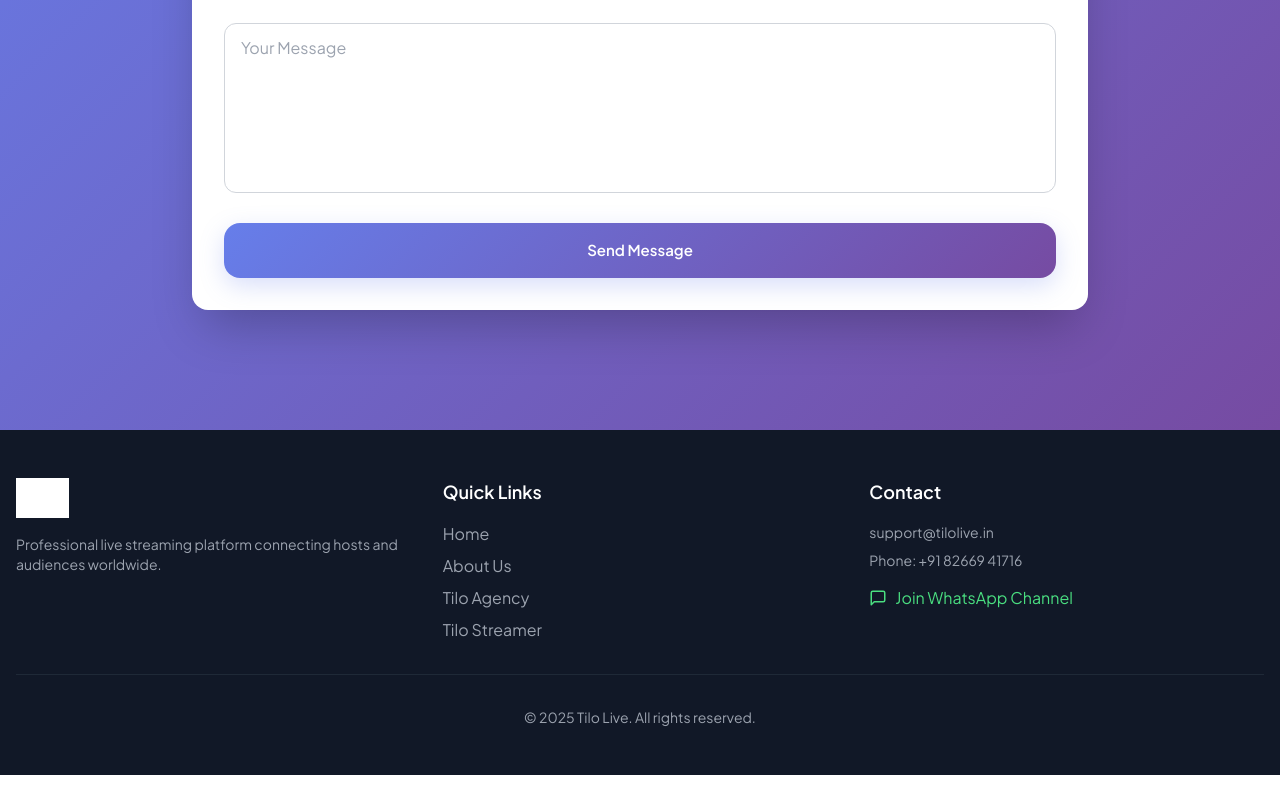
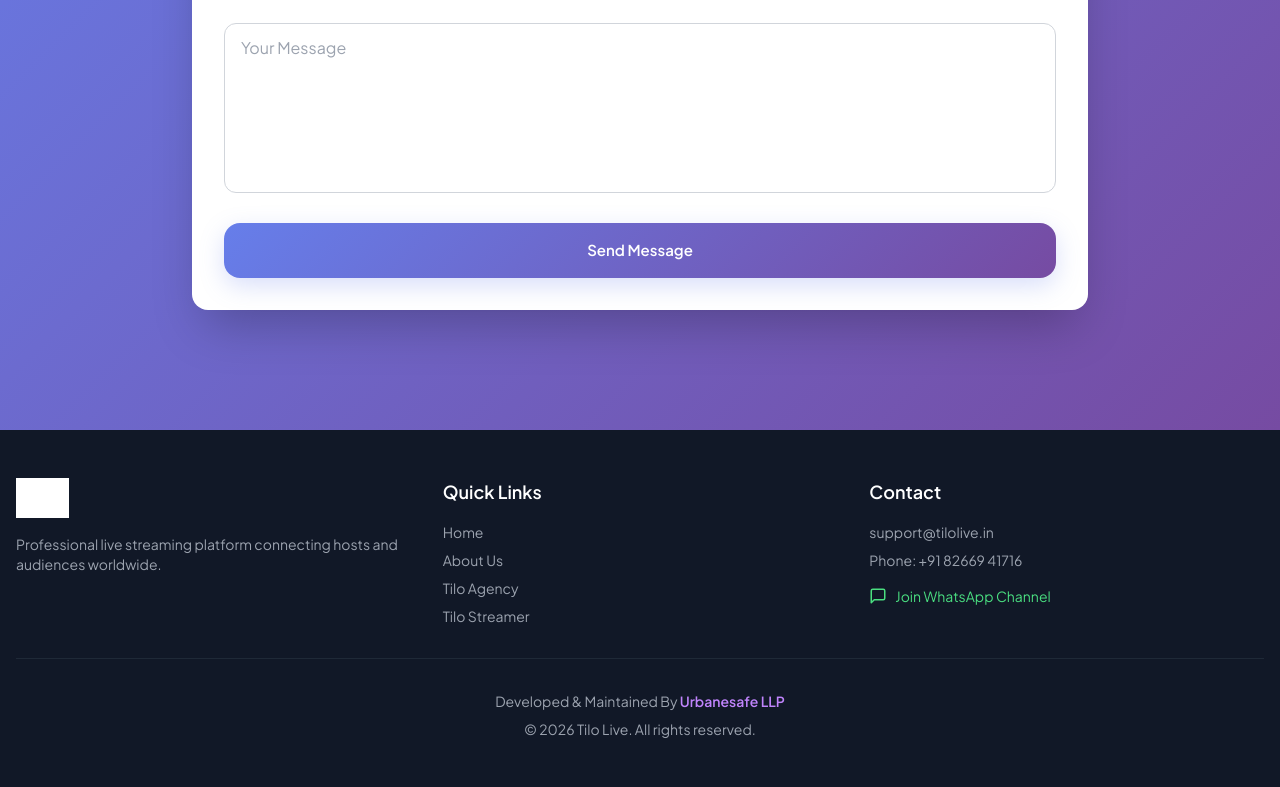
Before and after one commit to ubirdi1997-debug/TiloAgency-, a React (Create React App) app in the folder frontend/: page / in a window 1280 px wide. Shown: the part 9150-9937 px from the top of the page. Built offline with nearby package versions, Linux system fonts and the light colour scheme; no server answers; grey boxes are pictures that could not be loaded.

Commit message:
auto-commit for bb71f7ad-822e-47ca-a88f-4a5d9d259309

```diff
--- a/frontend/src/pages/Home.js
+++ b/frontend/src/pages/Home.js
@@ -914,10 +914,10 @@ const Home = () => {
       {/* Footer */}
       <footer className="bg-gray-900 text-white py-12">
         <div className="max-w-7xl mx-auto px-4">
-          <div className="grid md:grid-cols-3 gap-8 mb-8">
+          <div className="grid grid-cols-1 md:grid-cols-3 gap-8 mb-8">
             <div>
               <img
-                src="https://customer-assets.emergentagent.com/job_tilo-rebrand/artifacts/cd62r0gu_wbandxtqn5ktf3j6bzylmi1jnea-mv0p56qjkefznk1k-OT1NoOkggDJNZCyY.png"
+                src={footerLogo}
                 alt="Tilo Live"
                 className="h-10 mb-4 brightness-0 invert"
               />
@@ -928,10 +928,10 @@ const Home = () => {
             <div>
               <h3 className="text-lg font-semibold mb-4">Quick Links</h3>
               <div className="space-y-2">
-                <a href="#home" className="block text-gray-400 hover:text-sky-400 transition-colors">Home</a>
-                <a href="#about" className="block text-gray-400 hover:text-sky-400 transition-colors">About Us</a>
-                <a href="#tilo-agency" className="block text-gray-400 hover:text-sky-400 transition-colors">Tilo Agency</a>
-                <a href="#tilo-streamer" className="block text-gray-400 hover:text-sky-400 transition-colors">Tilo Streamer</a>
+                <a href="#home" className="block text-gray-400 hover:text-purple-400 transition-colors text-sm">Home</a>
+                <a href="#about" className="block text-gray-400 hover:text-purple-400 transition-colors text-sm">About Us</a>
+                <a href="#tilo-agency" className="block text-gray-400 hover:text-purple-400 transition-colors text-sm">Tilo Agency</a>
+                <a href="#tilo-streamer" className="block text-gray-400 hover:text-purple-400 transition-colors text-sm">Tilo Streamer</a>
               </div>
             </div>
             <div>
@@ -942,16 +942,19 @@ const Home = () => {
                 href={`https://whatsapp.com/channel/0029VbCCYeQ2P59t8LBOSe1V`}
                 target="_blank"
                 rel="noopener noreferrer"
-                className="inline-flex items-center gap-2 text-green-400 hover:text-green-300 transition-colors"
+                className="inline-flex items-center gap-2 text-green-400 hover:text-green-300 transition-colors text-sm"
               >
                 <MessageSquare size={18} />
                 Join WhatsApp Channel
               </a>
             </div>
           </div>
-          <div className="text-center border-t border-gray-800 pt-8">
+          <div className="text-center border-t border-gray-800 pt-8 space-y-2">
             <p className="text-gray-400 text-sm">
-              © 2025 Tilo Live. All rights reserved.
+              Developed & Maintained By <a href="https://usafe.in" target="_blank" rel="noopener noreferrer" className="text-purple-400 hover:text-purple-300 font-semibold">Urbanesafe LLP</a>
+            </p>
+            <p className="text-gray-400 text-sm">
+              &copy; {currentYear} {companyName}. All rights reserved.
             </p>
           </div>
         </div>
```
